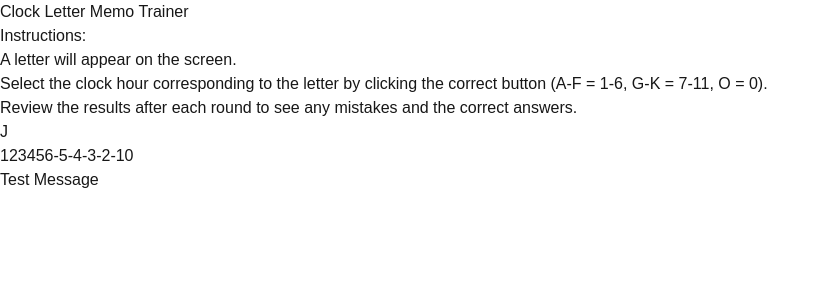
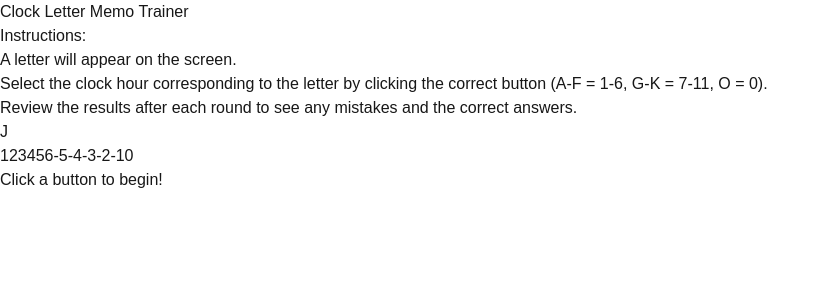
Before and after one commit to KittatamSaisaard/clock-letter-memo-trainer, a Next.js app: page / in a window 1280 px wide. Shown: the top 300 px of the page, without its empty margins (0-830 px from the left). Built offline with nearby package versions, Linux system fonts and the light colour scheme.

Commit message:
Message now tells user of correct or incorrect button inputs

```diff
--- a/src/app/ButtonWrapper.tsx
+++ b/src/app/ButtonWrapper.tsx
@@ -1,15 +1,61 @@
 "use client";
 
-import React, { useRef } from "react";
+import React, { useRef, useState } from "react";
 import Letter, { LetterRef } from "./Letter";
+import Message from './Message';
 
 export default function ButtonWrapper() {
   const letterRef = useRef<LetterRef>(null);
+  const [message, setMessage] = useState<string>("");
 
-  function handleInput() {
+    //Map numbers to corresponding letters
+    const numberToLetterMap: Record<string, string> = {
+      "1": "A",
+      "2": "B",
+      "3": "C",
+      "4": "D",
+      "5": "E",
+      "6": "F",
+      "-5": "G",
+      "-4": "H",
+      "-3": "I",
+      "-2": "J",
+      "-1": "K",
+      "0": "O",
+    };
+
+    //Map letters to corresponding numbers
+    const letterToNumberMap: Record<string, string> = {
+      A: "1",
+      B: "2",
+      C: "3",
+      D: "4",
+      E: "5",
+      F: "6",
+      G: "-5",
+      H: "-4",
+      I: "-3",
+      J: "-2",
+      K: "-1",
+      O: "0",
+    };
+
+  function handleInput(value: string) {
+
+    // Check if the clicked value matches the correct value for the current letter
+    console.log(numberToLetterMap[value.toString()]);
+    if (letterRef.current) {
+    const correctValue = numberToLetterMap[value.toString()];
+    const currentLetter = letterRef.current.getCurrentLetter();
+    if (correctValue === currentLetter) {
+      setMessage("Correct");
+    } else {
+      setMessage(`Incorrect! The correct answer is: ${letterToNumberMap[currentLetter]}`);
+    }
+    }
+
     setTimeout(() => {
       if (letterRef.current) {
-        console.log('test')
         letterRef.current.displayNextLetter();
       }
     }, 1000);
@@ -17,7 +63,9 @@ export default function ButtonWrapper() {
 
   return (
     <div>
-      <Letter ref={letterRef} />
+     <Letter
+        ref={letterRef}
+      />
 
       <div className="relative w-[300px] h-[300px] mt-12 flex items-center justify-center">
         {["1", "2", "3", "4", "5", "6", "-5", "-4", "-3", "-2", "-1", "0"].map((number, index) => {
@@ -33,13 +81,16 @@ export default function ButtonWrapper() {
               key={index}
               style={{ left: `${x}px`, top: `${y}px` }}
               className="absolute w-[50px] h-[50px] text-lg border-none rounded-full bg-blue-500 text-white"
-              onClick={handleInput}
+              onClick={() => handleInput(number)}
             >
               {number}
             </button>
           );
         })}
       </div>
+
+      {/* Message (Win/Lose) */}
+      <Message text={message} />
     </div>
   );
 }
--- a/src/app/Letter.tsx
+++ b/src/app/Letter.tsx
@@ -4,6 +4,7 @@ import React, { useEffect, useImperativeHandle, useState, forwardRef } from "rea
 
 export interface LetterRef {
   displayNextLetter: () => void;
+  getCurrentLetter: () => string;
 }
 
 const Letter = forwardRef((_, ref) => {
@@ -32,7 +33,8 @@ const Letter = forwardRef((_, ref) => {
     }
 
     useImperativeHandle(ref, () => ({
-      displayNextLetter
+      displayNextLetter,
+      getCurrentLetter: () => currentLetter
     }));
 
     useEffect(() => {
--- a/src/app/Message.tsx
+++ b/src/app/Message.tsx
@@ -1,7 +1,5 @@
-export default function Message() {
-
+export default function Message({ text }: { text: string }) {
     return (
-        <span>Test Message</span>
+      <div className="pt-20 text-center">{text || "Click a button to begin!"}</div>
     );
-
-}
+  }
--- a/src/app/page.tsx
+++ b/src/app/page.tsx
@@ -1,7 +1,6 @@
 import Instructions from './Instructions';
-import Letter from './Letter';
 import ButtonWrapper from './ButtonWrapper';
-import Message from './Message';
+
 
 export default function Home() {
 
@@ -22,9 +21,6 @@ export default function Home() {
 
       {/* Buttons */}
       <ButtonWrapper />
-
-      {/* Message (Win/Lose) */}
-      <Message />
       <div>
 
       </div>
```
